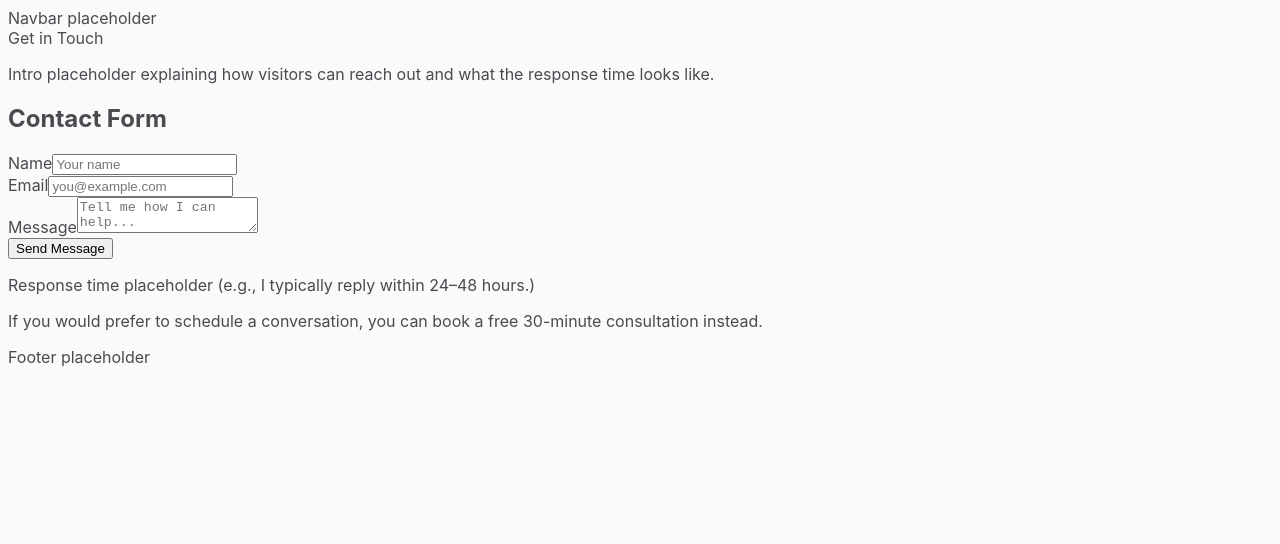
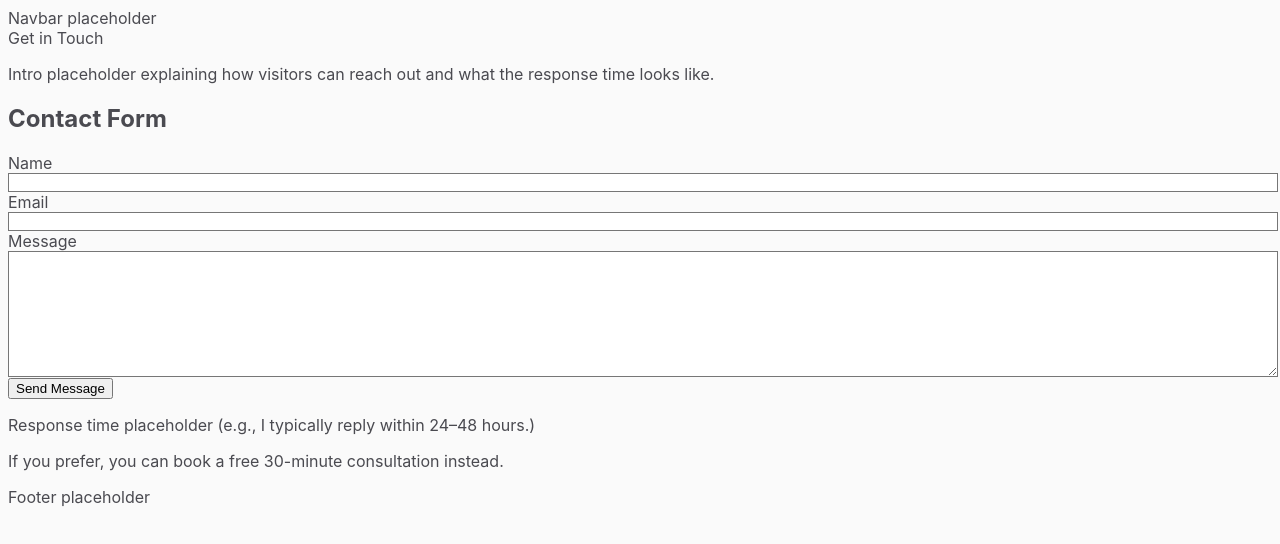
Before and after one commit to kenn-15/portela-elements, a Next.js app: page /contact in a window 1280 px wide. Shown: the top 544 px of the page. Built offline with nearby package versions, Linux system fonts and the light colour scheme.

Commit message:
fix(contact): avoid 'any' in catch block, derive safe error message

```diff
--- a/app/contact/page.tsx
+++ b/app/contact/page.tsx
@@ -1,59 +1,161 @@
+'use client'
+
+import { useState } from 'react'
 import Navbar from '@/components/Navbar'
 import Footer from '@/components/Footer'
 import SectionHeader from '@/components/SectionHeader'
 
 export default function ContactPage() {
+  const [name, setName] = useState('')
+  const [email, setEmail] = useState('')
+  const [message, setMessage] = useState('')
+  const [status, setStatus] = useState<'idle' | 'sending' | 'success' | 'error'>('idle')
+  const [errorMsg, setErrorMsg] = useState<string | null>(null)
+
+  function isValidEmail(value: string) {
+    return /^[^\s@]+@[^\s@]+\.[^\s@]+$/.test(value)
+  }
+
+  async function handleSubmit(e: React.FormEvent) {
+    e.preventDefault()
+    setErrorMsg(null)
+
+    // basic client validation
+    if (!name.trim()) return setErrorMsg('Please enter your name.')
+    if (!email.trim() || !isValidEmail(email))
+      return setErrorMsg('Please enter a valid email.')
+    if (!message.trim() || message.trim().length < 5)
+      return setErrorMsg('Please enter a longer message.')
+
+    setStatus('sending')
+
+    try {
+      const res = await fetch('/api/contact', {
+        method: 'POST',
+        headers: { 'Content-Type': 'application/json' },
+        body: JSON.stringify({
+          name: name.trim(),
+          email: email.trim(),
+          message: message.trim()
+        })
+      })
+
+      const json = await res.json()
+
+      if (!res.ok || !json?.ok) {
+        setStatus('error')
+        setErrorMsg(json?.error || 'An unexpected error occurred.')
+        return
+      }
+
+      setStatus('success')
+      setName('')
+      setEmail('')
+      setMessage('')
+    } catch (err: unknown) {
+      setStatus('error')
+      const msg = err instanceof Error ? err.message : String(err)
+      setErrorMsg(msg || 'Network error')
+    }
+  }
+
   return (
     <main>
       <Navbar />
 
-      {/* Header Section */}
       <section>
         <SectionHeader label="Get in Touch" />
       </section>
 
-      {/* Intro Section */}
       <section>
-        <p>
+        <p className="text-neutral-700">
           Intro placeholder explaining how visitors can reach out and what the response
           time looks like.
         </p>
       </section>
 
-      {/* Contact Form */}
       <section>
-        <h2>Contact Form</h2>
-        <form>
+        <h2 className="text-xl font-semibold">Contact Form</h2>
+
+        <form
+          onSubmit={handleSubmit}
+          aria-describedby="contact-status"
+          className="mt-4 space-y-4 max-w-xl"
+        >
           <div>
-            <label>Name</label>
-            <input type="text" placeholder="Your name" />
+            <label htmlFor="contact-name" className="block text-sm font-medium">
+              Name
+            </label>
+            <input
+              id="contact-name"
+              name="name"
+              type="text"
+              value={name}
+              onChange={(e) => setName(e.target.value)}
+              className="mt-1 block w-full rounded-md border px-3 py-2"
+              required
+            />
           </div>
 
           <div>
-            <label>Email</label>
-            <input type="email" placeholder="you@example.com" />
+            <label htmlFor="contact-email" className="block text-sm font-medium">
+              Email
+            </label>
+            <input
+              id="contact-email"
+              name="email"
+              type="email"
+              value={email}
+              onChange={(e) => setEmail(e.target.value)}
+              className="mt-1 block w-full rounded-md border px-3 py-2"
+              required
+            />
           </div>
 
           <div>
-            <label>Message</label>
-            <textarea placeholder="Tell me how I can help..." />
+            <label htmlFor="contact-message" className="block text-sm font-medium">
+              Message
+            </label>
+            <textarea
+              id="contact-message"
+              name="message"
+              value={message}
+              onChange={(e) => setMessage(e.target.value)}
+              className="mt-1 block w-full rounded-md border px-3 py-2 min-h-[120px]"
+              required
+            />
           </div>
 
-          <button type="submit">Send Message</button>
+          <div>
+            <button
+              type="submit"
+              disabled={status === 'sending'}
+              className="inline-flex items-center rounded-md bg-primary-500 px-4 py-2 text-white disabled:opacity-50"
+            >
+              {status === 'sending' ? 'Sending…' : 'Send Message'}
+            </button>
+          </div>
+
+          <div id="contact-status" role="status" aria-live="polite">
+            {status === 'success' && (
+              <p className="text-green-600">Thanks! Your message was sent.</p>
+            )}
+            {status === 'error' && (
+              <p className="text-red-600">{errorMsg || 'Something went wrong.'}</p>
+            )}
+            {status === 'idle' && errorMsg && <p className="text-red-600">{errorMsg}</p>}
+          </div>
         </form>
       </section>
 
-      {/* Response Time */}
-      <section>
-        <p>Response time placeholder (e.g., I typically reply within 24–48 hours.)</p>
+      <section className="mt-8">
+        <p className="text-sm">
+          Response time placeholder (e.g., I typically reply within 24–48 hours.)
+        </p>
       </section>
 
-      {/* Alternative Option */}
-      <section>
-        <p>
-          If you would prefer to schedule a conversation, you can book a free 30-minute
-          consultation instead.
-        </p>
+      <section className="mt-6">
+        <p>If you prefer, you can book a free 30-minute consultation instead.</p>
       </section>
 
       <Footer />
```
